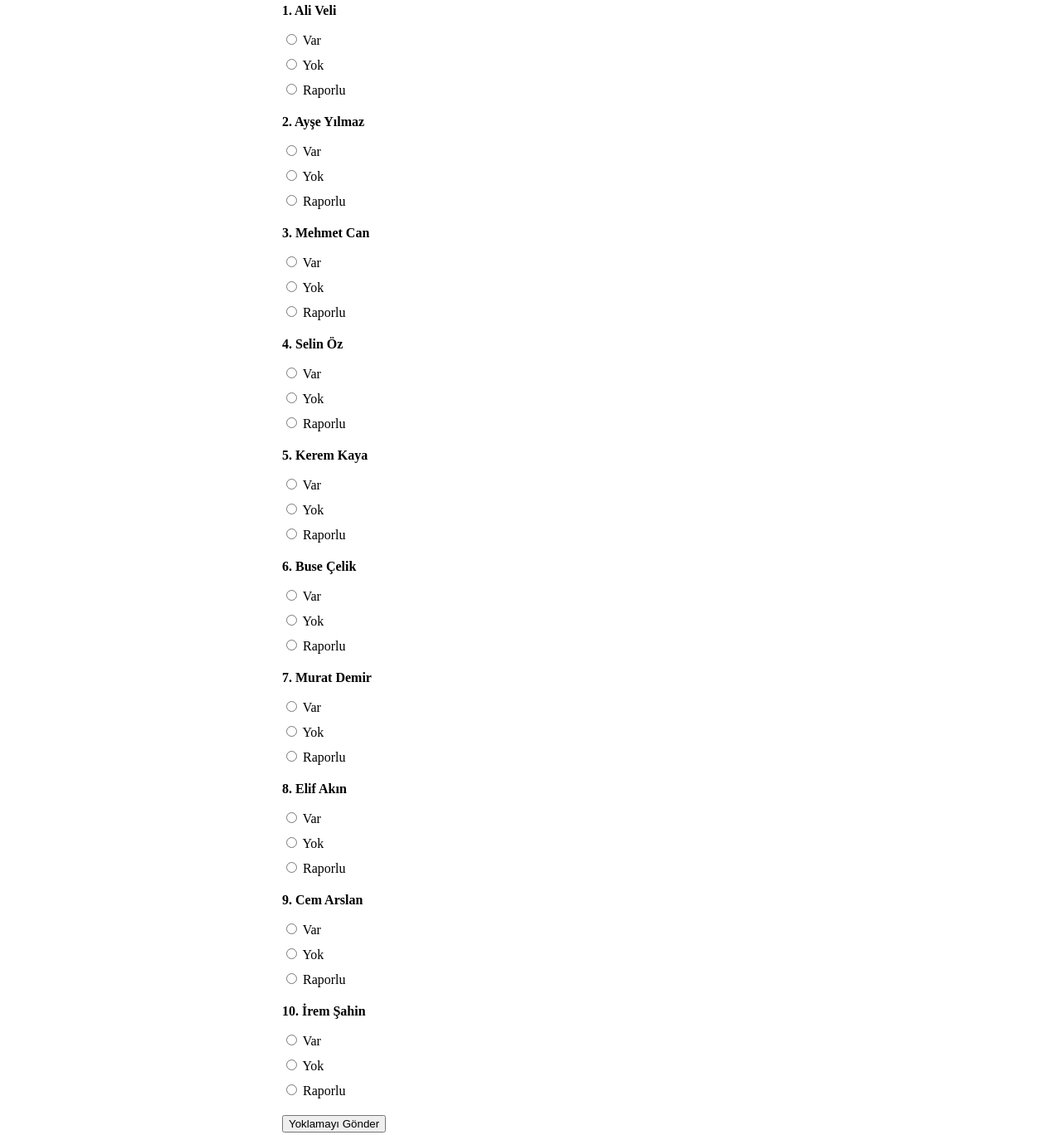
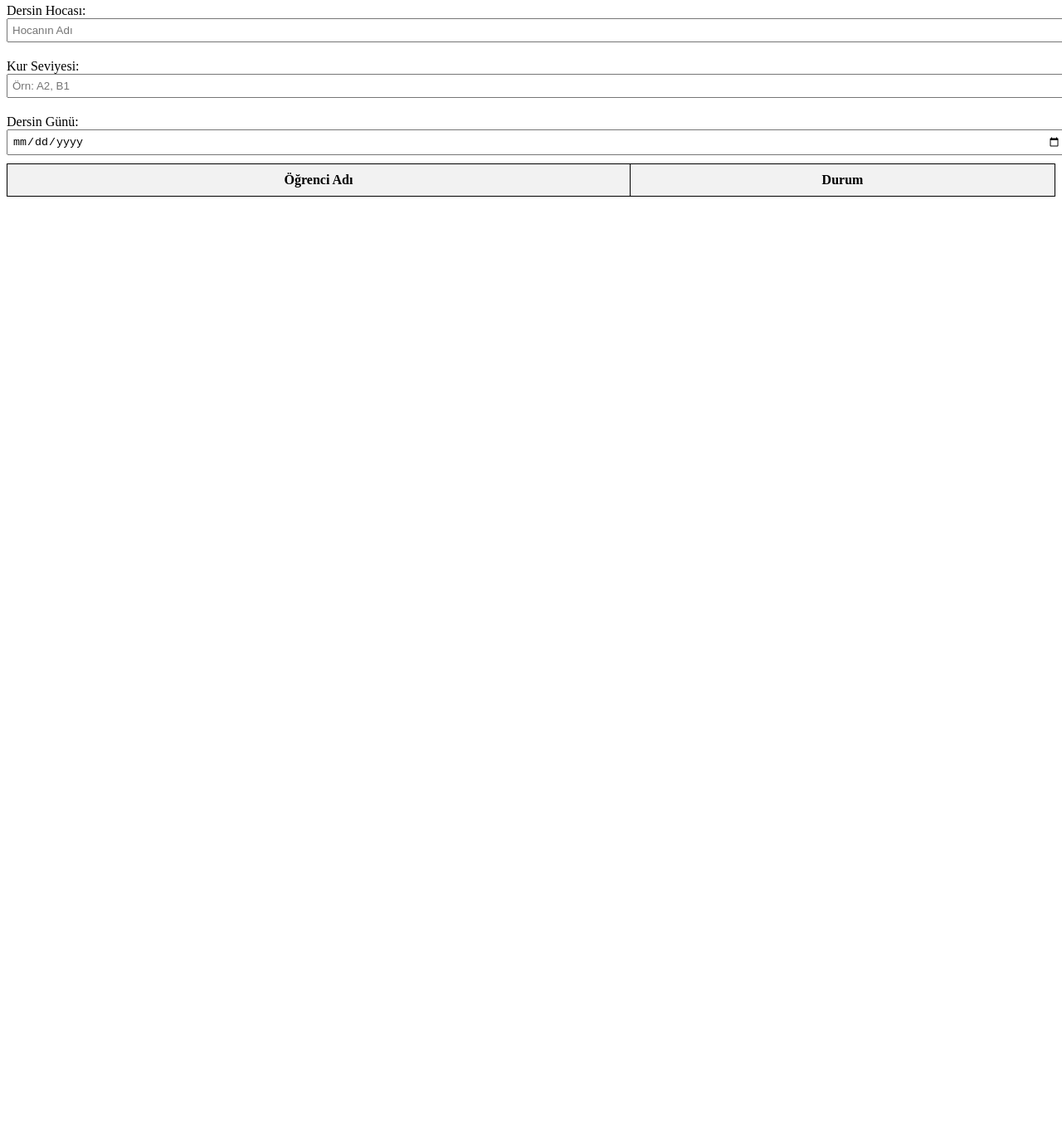
Before and after one commit to onurqlp/yoklama, a plain HTML site: page index.html in a window 1280 px wide. Shown: the part 76-1444 px from the top of the page at 83% size. After the commit the page ends 800 px from the top, so only its background shows below. Drawn offline with Linux system fonts and the light colour scheme.

Commit message:
Update index.html

```diff
--- a/index.html
+++ b/index.html
@@ -2,93 +2,51 @@
 <html lang="tr">
 <head>
   <meta charset="UTF-8">
-  <meta name="viewport" content="width=device-width, initial-scale=1.0">
+  <meta name="viewport" content="width=device-width, initial-scale=1">
   <title>Yoklama Sistemi</title>
   <style>
-    form { max-width: 600px; margin: 0 auto; }
-    label { display: block; margin: 10px 0 5px; }
-    .student { margin-bottom: 20px; }
-    .student-name { font-weight: bold; }
+    table {
+      width: 100%;
+      border-collapse: collapse;
+    }
+    table, th, td {
+      border: 1px solid black;
+      padding: 10px;
+      text-align: center;
+    }
+    th {
+      background-color: #f2f2f2;
+    }
+    label {
+      display: block;
+      margin-top: 10px;
+    }
+    input, select, textarea {
+      margin-bottom: 10px;
+      width: 100%;
+      padding: 5px;
+    }
   </style>
 </head>
 <body>
 
   <h1>Yoklama Sistemi</h1>
+
+  <!-- Öğretmen bilgilerini gireceği alanlar -->
   <form action="https://formspree.io/f/meojylgp" method="POST">
-    <!-- Öğrenci yoklama seçenekleri -->
-    <div class="student">
-      <p class="student-name">1. Ali Veli</p>
-      <label><input type="radio" name="student1" value="Var" required> Var</label>
-      <label><input type="radio" name="student1" value="Yok"> Yok</label>
-      <label><input type="radio" name="student1" value="Raporlu"> Raporlu</label>
-    </div>
+    <label for="teacherName">Dersin Hocası:</label>
+    <input type="text" id="teacherName" name="teacherName" placeholder="Hocanın Adı" required>
 
-    <div class="student">
-      <p class="student-name">2. Ayşe Yılmaz</p>
-      <label><input type="radio" name="student2" value="Var" required> Var</label>
-      <label><input type="radio" name="student2" value="Yok"> Yok</label>
-      <label><input type="radio" name="student2" value="Raporlu"> Raporlu</label>
-    </div>
+    <label for="courseLevel">Kur Seviyesi:</label>
+    <input type="text" id="courseLevel" name="courseLevel" placeholder="Örn: A2, B1" required>
 
-    <div class="student">
-      <p class="student-name">3. Mehmet Can</p>
-      <label><input type="radio" name="student3" value="Var" required> Var</label>
-      <label><input type="radio" name="student3" value="Yok"> Yok</label>
-      <label><input type="radio" name="student3" value="Raporlu"> Raporlu</label>
-    </div>
+    <label for="lessonDate">Dersin Günü:</label>
+    <input type="date" id="lessonDate" name="lessonDate" required>
 
-    <div class="student">
-      <p class="student-name">4. Selin Öz</p>
-      <label><input type="radio" name="student4" value="Var" required> Var</label>
-      <label><input type="radio" name="student4" value="Yok"> Yok</label>
-      <label><input type="radio" name="student4" value="Raporlu"> Raporlu</label>
-    </div>
-
-    <div class="student">
-      <p class="student-name">5. Kerem Kaya</p>
-      <label><input type="radio" name="student5" value="Var" required> Var</label>
-      <label><input type="radio" name="student5" value="Yok"> Yok</label>
-      <label><input type="radio" name="student5" value="Raporlu"> Raporlu</label>
-    </div>
-
-    <div class="student">
-      <p class="student-name">6. Buse Çelik</p>
-      <label><input type="radio" name="student6" value="Var" required> Var</label>
-      <label><input type="radio" name="student6" value="Yok"> Yok</label>
-      <label><input type="radio" name="student6" value="Raporlu"> Raporlu</label>
-    </div>
-
-    <div class="student">
-      <p class="student-name">7. Murat Demir</p>
-      <label><input type="radio" name="student7" value="Var" required> Var</label>
-      <label><input type="radio" name="student7" value="Yok"> Yok</label>
-      <label><input type="radio" name="student7" value="Raporlu"> Raporlu</label>
-    </div>
-
-    <div class="student">
-      <p class="student-name">8. Elif Akın</p>
-      <label><input type="radio" name="student8" value="Var" required> Var</label>
-      <label><input type="radio" name="student8" value="Yok"> Yok</label>
-      <label><input type="radio" name="student8" value="Raporlu"> Raporlu</label>
-    </div>
-
-    <div class="student">
-      <p class="student-name">9. Cem Arslan</p>
-      <label><input type="radio" name="student9" value="Var" required> Var</label>
-      <label><input type="radio" name="student9" value="Yok"> Yok</label>
-      <label><input type="radio" name="student9" value="Raporlu"> Raporlu</label>
-    </div>
-
-    <div class="student">
-      <p class="student-name">10. İrem Şahin</p>
-      <label><input type="radio" name="student10" value="Var" required> Var</label>
-      <label><input type="radio" name="student10" value="Yok"> Yok</label>
-      <label><input type="radio" name="student10" value="Raporlu"> Raporlu</label>
-    </div>
-
-    <!-- Formu gönderme butonu -->
-    <button type="submit">Yoklamayı Gönder</button>
-  </form>
-
-</body>
-</html>
+    <!-- Yoklama tablosu -->
+    <table>
+      <thead>
+        <tr>
+          <th>Öğrenci Adı</th>
+          <th>Durum</th>
+        </
```
